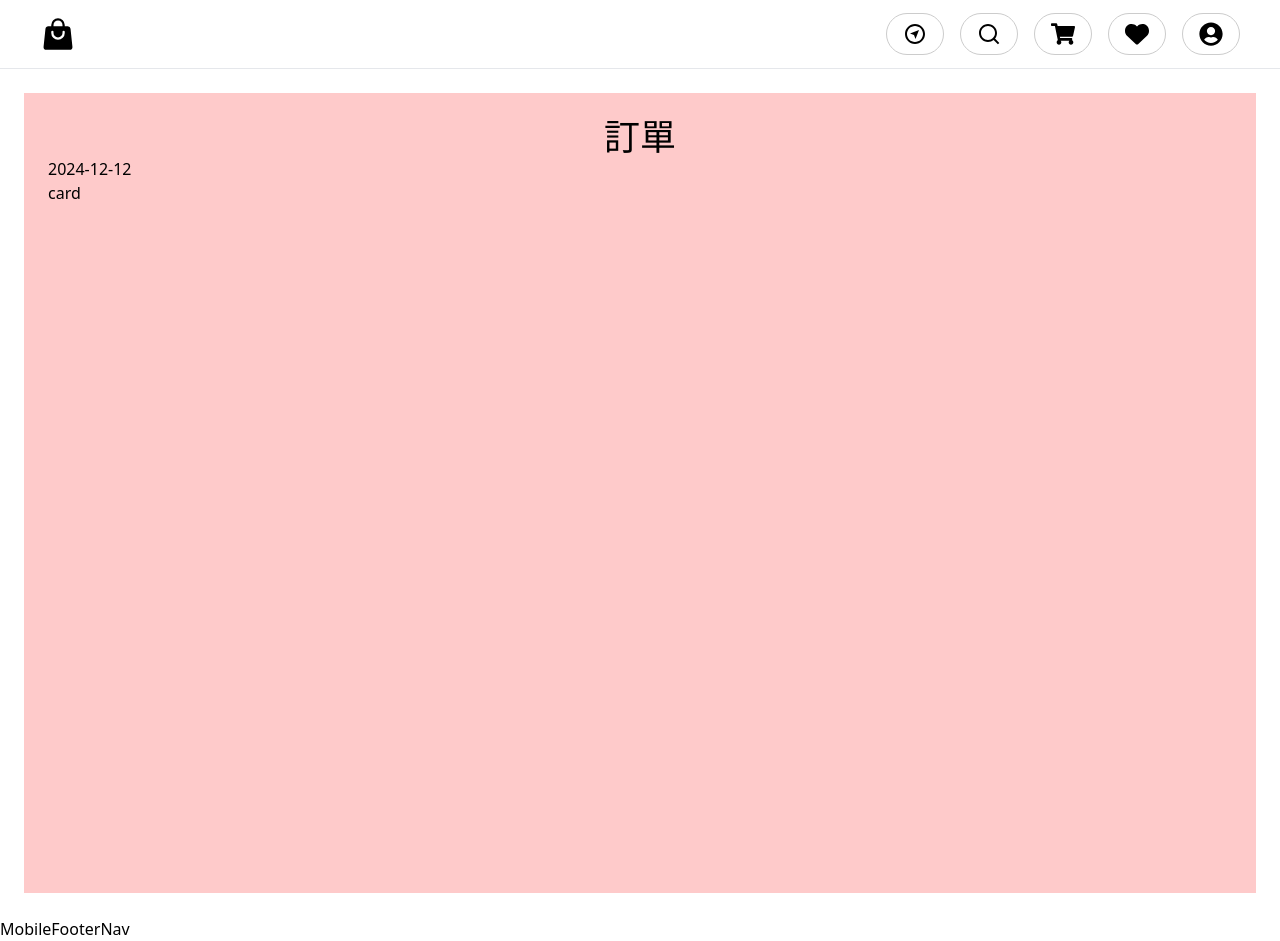
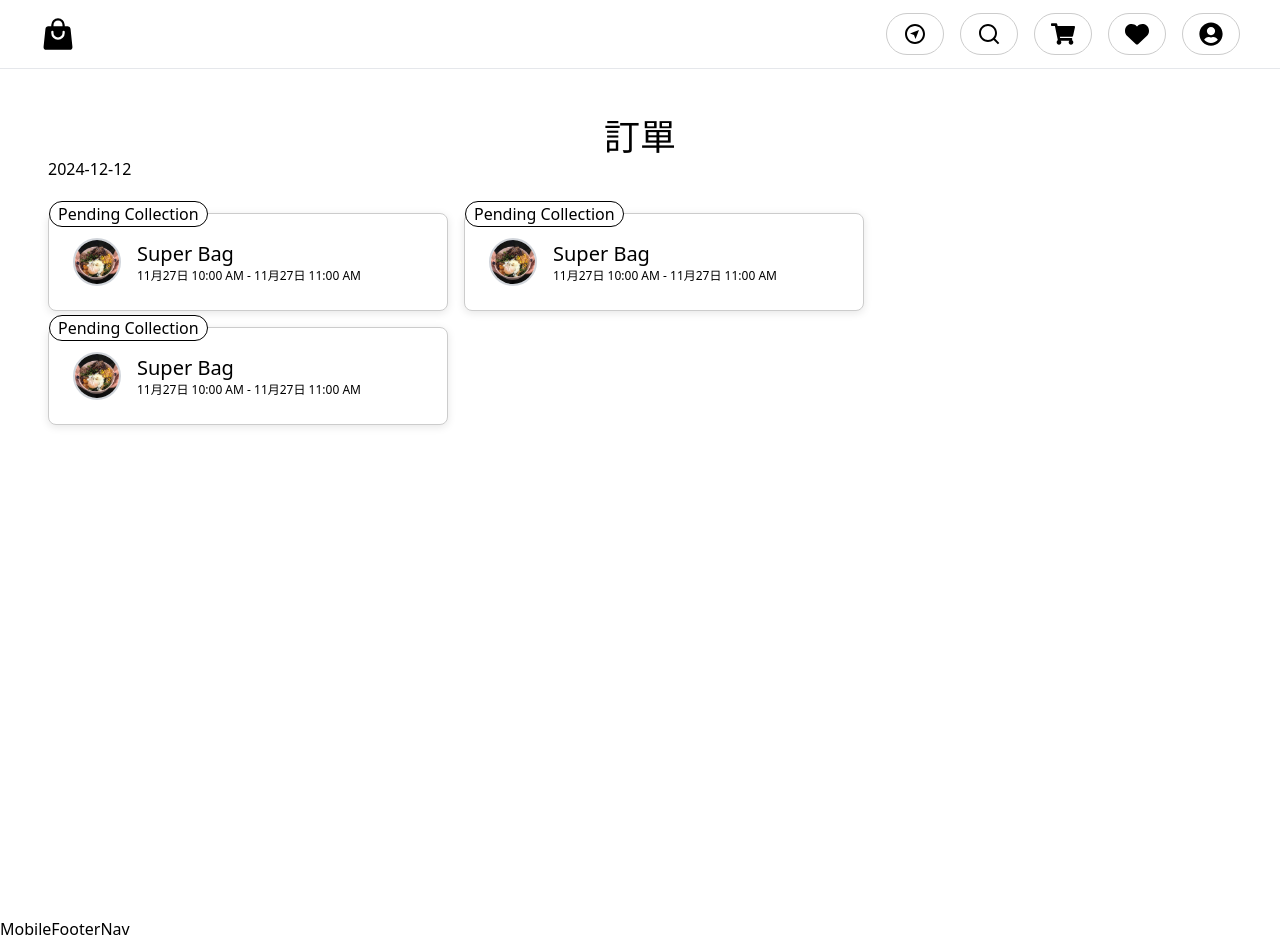
Before and after one commit to ShowGa/FoodWasteSavior, a React (Vite) app: page /orders in a window 1280 px wide. Built offline with nearby package versions, Linux system fonts and the light colour scheme.

Commit message:
<Progress> 1. Progress : Orders.jsx and OrderListCard.jsx

```diff
--- a/src/components/OrderListCard.jsx
+++ b/src/components/OrderListCard.jsx
@@ -1,18 +1,28 @@
 import React from "react";
+// img
+import { img1 } from "../assets";
 
-const OrderListCard = () => {
+const OrderListCard = ({ prop }) => {
   return (
-    <div>
-      <div>Pending Collection</div>
+    <div className="c-order-list-card">
+      <div className="rounded-full border border-black absolute top-0 left-0 bg-white px-2 translate-y-[-50%]">
+        <span>Pending Collection</span>
+      </div>
 
-      <div>
-        <div>
-          <img src="" alt="" />
+      <div className="flex justify-start items-center gap-4">
+        <div className="rounded-full border-2 border-gray-300 w-[3rem] h-[3rem]">
+          <img
+            src={img1}
+            alt=""
+            className="rounded-full w-full h-full object-cover"
+          />
         </div>
 
         <div>
-          <h3>Order Name</h3>
-          <p>Collection Date & Time</p>
+          <h3 className="text-xl">Super Bag</h3>
+          <p className="text-xs font-light">
+            11月27日 10:00 AM - 11月27日 11:00 AM
+          </p>
         </div>
       </div>
     </div>
--- a/src/components/css/componentsCSS.css
+++ b/src/components/css/componentsCSS.css
@@ -106,3 +106,17 @@
 
   transition: transform 0.3s ease;
 }
+
+/* =========== OrderListCard.jsx =========== */
+.c-order-list-card {
+  /* px-4 py-6 rounded-lg relative bg-white shadow-md border border-gray-300 */
+  min-width: 25rem;
+  padding: 1.5rem;
+  border-radius: 0.5rem;
+  background-color: #fff;
+  box-shadow: 0 2px 8px rgba(0, 0, 0, 0.1);
+  border: 1px solid #ccc;
+  position: relative;
+
+  cursor: pointer;
+}
--- a/src/pages/Orders.jsx
+++ b/src/pages/Orders.jsx
@@ -1,9 +1,11 @@
 import React from "react";
+// components
+import OrderListCard from "../components/OrderListCard";
 
 const Orders = () => {
   return (
     <main className="p-[1.5rem]">
-      <div className="flex flex-col p-[1.5rem] min-h-screen bg-red-200">
+      <div className="flex flex-col p-[1.5rem] min-h-screen">
         {/* title */}
         <div className="text-center">
           <h1 className="text-4xl">訂單</h1>
@@ -13,7 +15,11 @@ const Orders = () => {
           <h2>2024-12-12</h2>
 
           {/* card */}
-          <div>card</div>
+          <div className="flex flex-wrap gap-4 mt-8">
+            <OrderListCard />
+            <OrderListCard />
+            <OrderListCard />
+          </div>
         </div>
       </div>
     </main>
```
